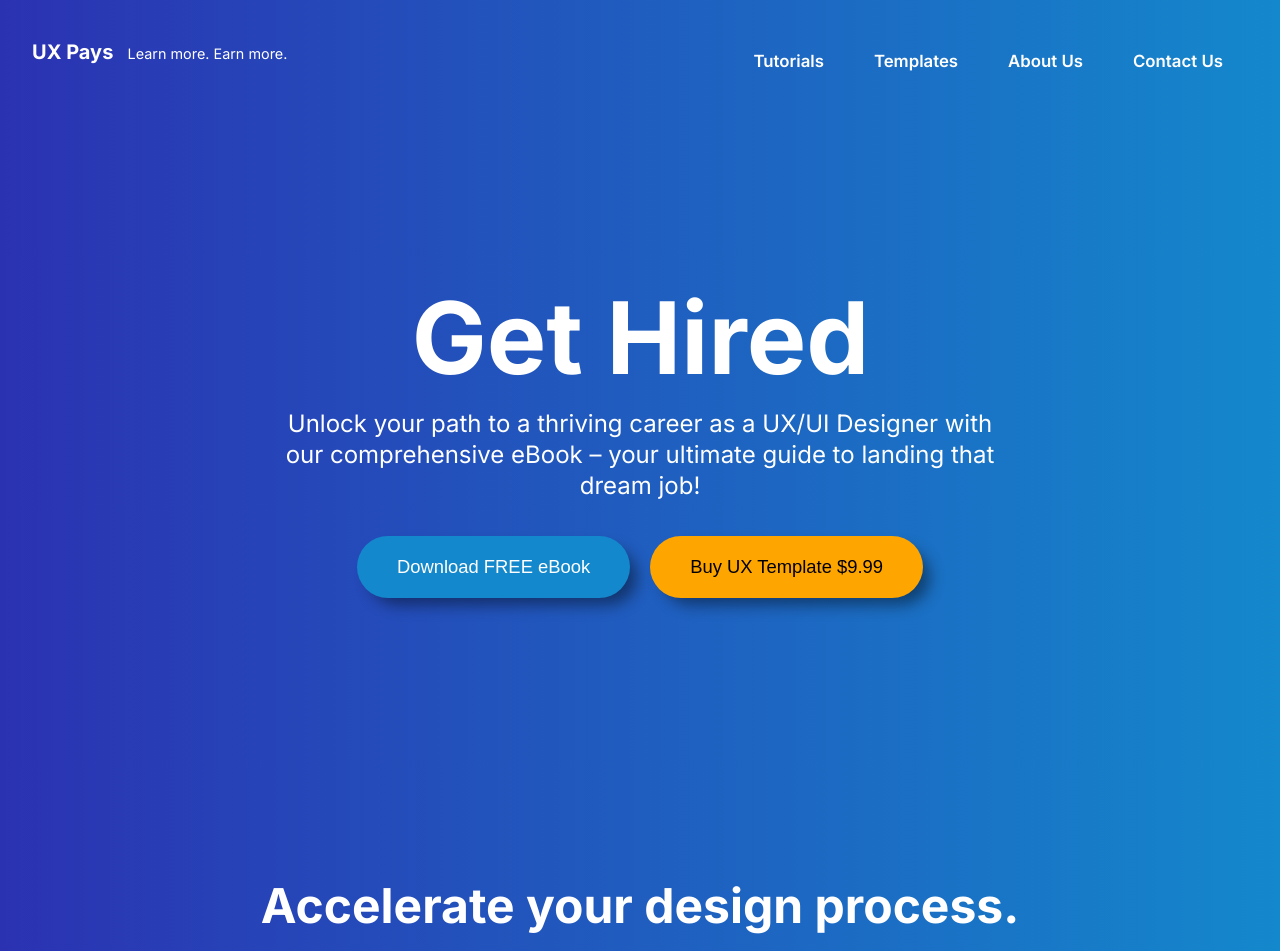
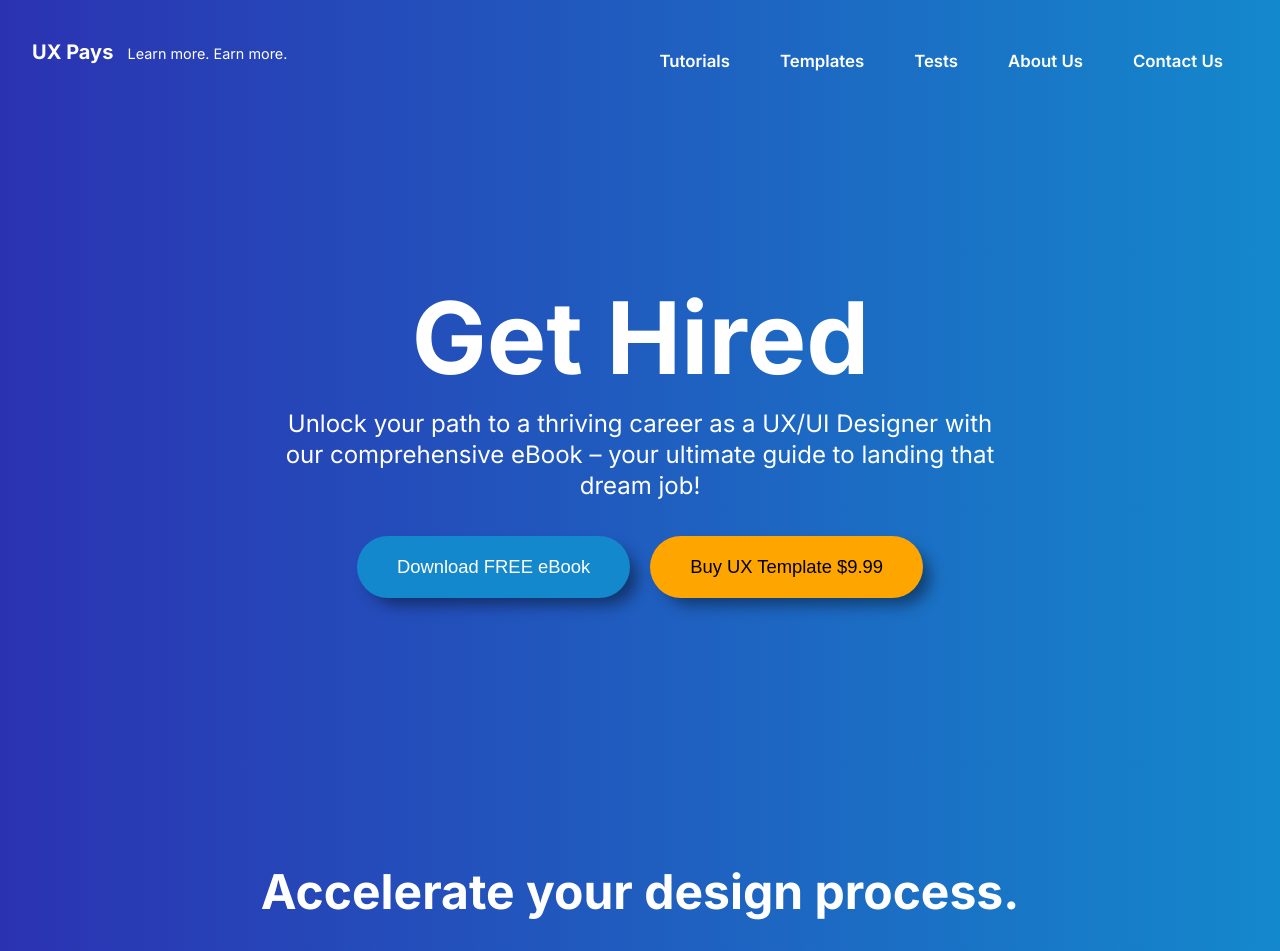
Before and after one commit to jamesdesigns/vue-project, a Vue app: page / in a window 1280 px wide. Shown: the top 951 px of the page. Built offline with nearby package versions, Linux system fonts and the light colour scheme.

Commit message:
Make changes to the mobile responsive styles

```diff
--- a/src/components/Header.vue
+++ b/src/components/Header.vue
@@ -4,6 +4,7 @@
     <nav class="right-element">
       <router-link to="/tutorials" class="btn nav-link-1">Tutorials</router-link>
       <router-link to="/templates" class="btn nav-link-1">Templates</router-link>
+      <router-link to="/tests" class="btn nav-link-1">Tests</router-link>
       <router-link to="/about" class="btn nav-link-2">About Us</router-link>
       <router-link to="/contact" class="btn nav-link-3">Contact Us</router-link>
     </nav>
--- a/src/components/ImageCarousel.vue
+++ b/src/components/ImageCarousel.vue
@@ -41,7 +41,7 @@ export default {
 
 <style scoped>
 /* Add your component styles here */
-h1 { font-size: 3rem; font-weight: bold; color: white; text-align: center;}
+h1 { font-size: 3rem; font-weight: bold; color: white; text-align: center;line-height: 1; margin-bottom: 30px;}
 p { font-size: 1.5rem; color: white; text-align: center;}
 .carousel-container {
   display: flex;
@@ -102,4 +102,10 @@ img {
 .right {
   right: -100px;
 }
+
+@media only screen and (max-width: 768px) {
+  h1 { margin-bottom: 30px;}
+  }
+
+
 </style>
--- a/src/components/TestTwo.vue
+++ b/src/components/TestTwo.vue
@@ -242,4 +242,9 @@ input { margin-left: 3%; }
   box-shadow: none;
 }
 .white-text { color: white; }
+
+@media only screen and (max-width: 768px) {
+  .test-container { width: 100%; }
+  h2 { line-height: 1.25;}
+  }
 </style>
```
Also changed, not shown: src/views/Tests.vue (added).
